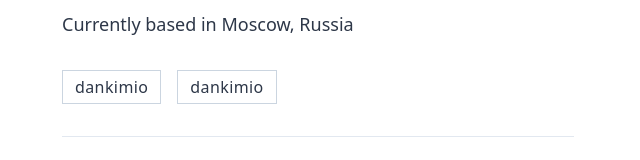
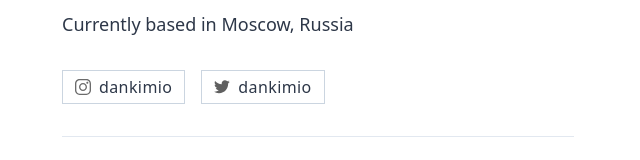
Before and after one commit to dankimio/dankim, a Vue app: page / in a window 1280 px wide. Shown: the part 351-511 px from the top of the page, without its empty margins (314-954 px from the left). Built offline with nearby package versions, Linux system fonts and the light colour scheme.

Commit message:
Add icons to buttons

```diff
--- a/src/components/About.vue
+++ b/src/components/About.vue
@@ -10,11 +10,13 @@
       Currently based in Moscow, Russia
     </p>
 
-    <OutlinedButton class="mr-3 md:mr-4">
+    <OutlinedButton href="https://www.instagram.com/dankimio" class="mr-3 md:mr-4">
+      <img :src="require('@/assets/images/icon-instagram.svg')" alt="" class="mr-2 h-4 w-4">
       dankimio
     </OutlinedButton>
 
-    <OutlinedButton class="mr-3 md:mr-4">
+    <OutlinedButton href="https://twitter.com/dankimio" class="mr-3 md:mr-4">
+      <img :src="require('@/assets/images/icon-twitter.svg')" alt="" class="mr-2 h-4 w-4">
       dankimio
     </OutlinedButton>
 
--- a/src/components/OutlinedButton.vue
+++ b/src/components/OutlinedButton.vue
@@ -1,5 +1,5 @@
 <template>
-  <a href="#" class="inline-block text-center px-3 py-1 border border-gray-400 text-gray-800 tracking-wide cursor-pointer hover:bg-gray-800 hover:text-white hover:border-gray-800">
+  <a href="#" class="inline-flex items-center text-center px-3 py-1 border border-gray-400 text-gray-800 tracking-wide cursor-pointer hover:bg-gray-800 hover:text-white hover:border-gray-800">
     <slot></slot>
   </a>
 </template>
@@ -7,6 +7,8 @@
 <script>
 export default {
   name: 'OutlinedButton',
-  props: {}
+  props: {
+    image: String
+  }
 }
 </script>
```
Also changed, not shown: src/assets/images/icon-instagram.svg (added), src/assets/images/icon-twitter.svg (added).
